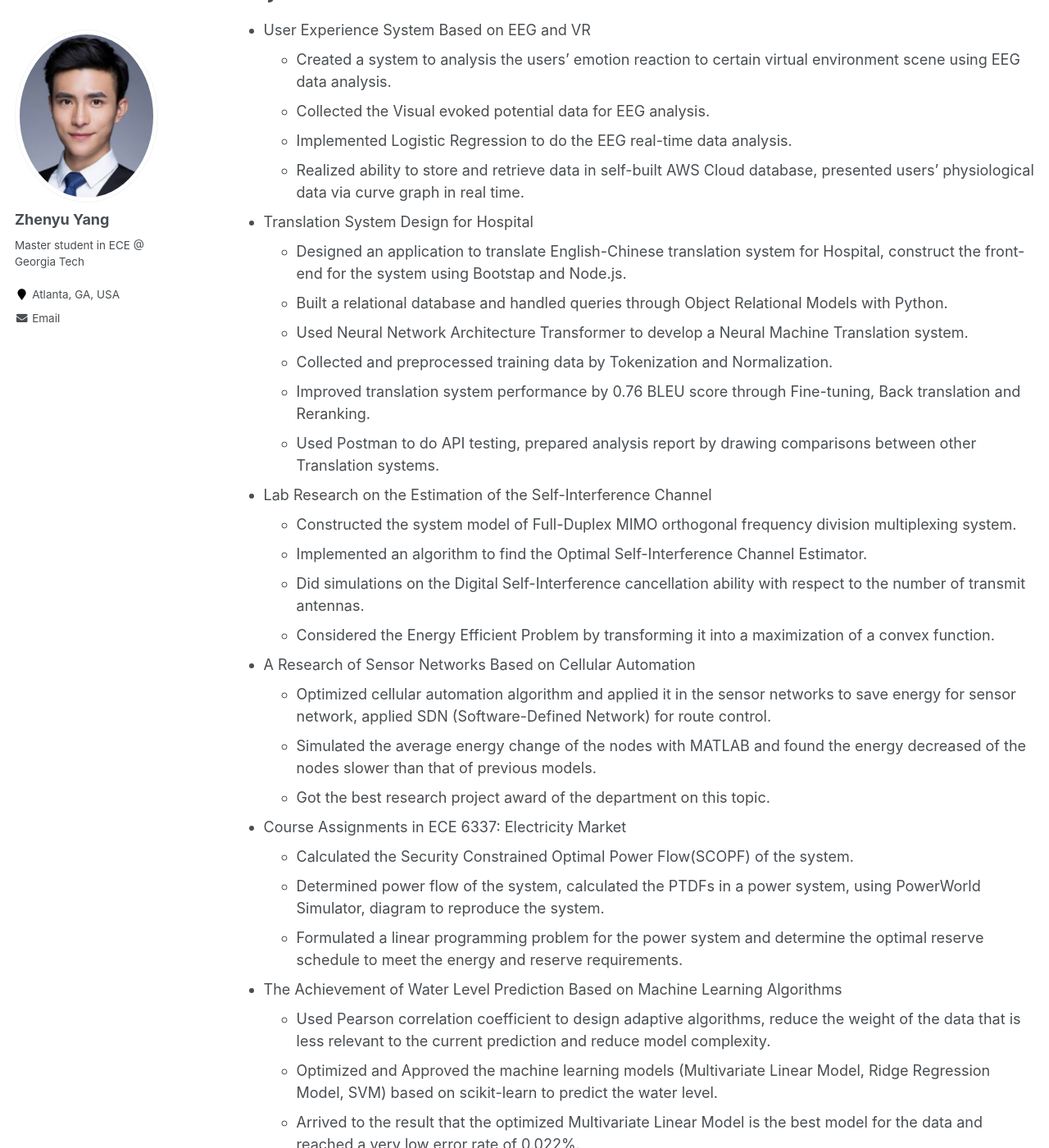
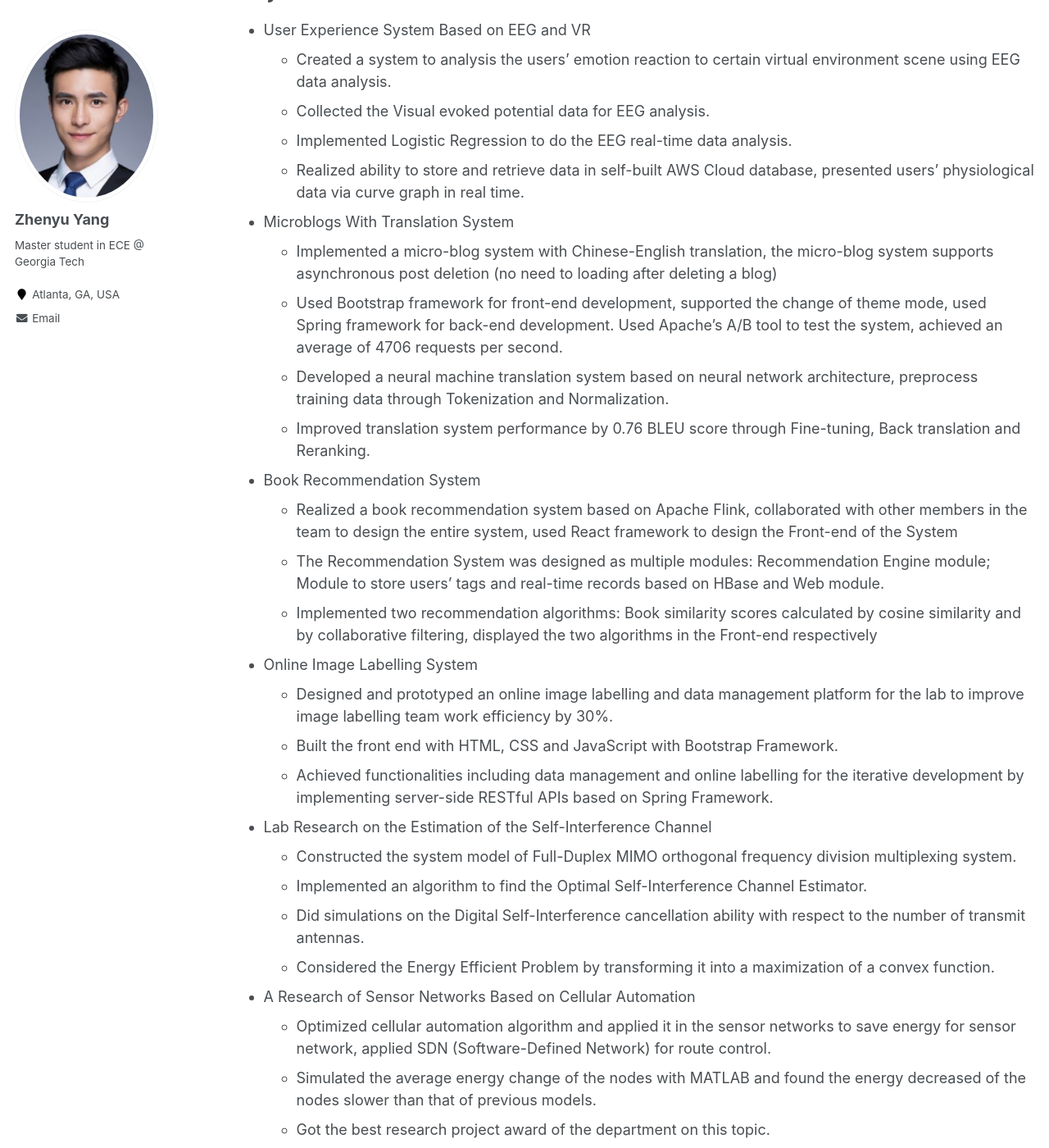
Before and after one commit to azpeteryang/azpeteryang.github.io, a Jekyll site: the page built from _pages/cv.md, in a window 1280 px wide and 1400 px high, scrolled down 833 px. Shown: the whole window at 82% size. Built offline with Jekyll 4.4.1, drawn with Linux system fonts in a browser that asks for light colours; some of the changed text lies outside the part shown.

Commit message:
Update cv.md

```diff
--- a/_pages/cv.md
+++ b/_pages/cv.md
@@ -17,8 +17,8 @@ Education
 Internship experience
 ======
 * Hand-Written Detection Using Machine Learning Methods at Zhun Xing Yun Xue Technology
-  * Used and compared different methods to pre-process the image datasets, observed that converting the image to the frequency domain has a very good effect in improving the accuracy of hand-written detection.
-  * Designed a model for object detection using optimized ResNet by Online Hard Example Mining.
+  * •	Used and compared different methods to pre-process the image datasets, observed that converting the image to the frequency domain has a very good effect in improving the accuracy of the recognition.
+  * Designed a model for hand-written using optimized ResNet with Online Hard Example Mining and Multi-GPU training with parameter server architecture.
   * The optimized model increased 3% accuracy and 3 times faster training speed comparing to the built-in ResNet in PyTorch.
 
 
@@ -40,13 +40,27 @@ Projects
   * Realized ability to store and retrieve data in self-built AWS Cloud database, presented users’ physiological data via curve graph in real time.
 
 
-* Translation System Design for Hospital
-  *	Designed an application to translate English-Chinese translation system for Hospital, construct the front-end for the   system using Bootstap and Node.js.
-  *	Built a relational database and handled queries through Object Relational Models with Python.
-  *	Used Neural Network Architecture Transformer to develop a Neural Machine Translation system.
-  *	Collected and preprocessed training data by Tokenization and Normalization.
+* Microblogs With Translation System
+  *	Implemented a micro-blog system with Chinese-English translation, the micro-blog system supports asynchronous post deletion (no need to loading after deleting a blog)
+  *	Used Bootstrap framework for front-end development, supported the change of theme mode, used Spring framework for back-end development. Used Apache’s A/B tool to test the system, achieved an average of 4706 requests per second.
+  *	Developed a neural machine translation system based on neural network architecture, preprocess training data through Tokenization and Normalization.
   *	Improved translation system performance by 0.76 BLEU score through Fine-tuning, Back translation and Reranking.
-  *	Used Postman to do API testing, prepared analysis report by drawing comparisons between other Translation systems.
+
+
+* Book Recommendation System
+  *	Realized a book recommendation system based on Apache Flink, collaborated with other members in the team to design the entire system, used React framework to design the Front-end of the System
+  *	The Recommendation System was designed as multiple modules: Recommendation Engine module; Module to store users’ tags and real-time records based on HBase and Web module.
+  *	Implemented two recommendation algorithms: Book similarity scores calculated by cosine similarity and by collaborative filtering, displayed the two algorithms in the Front-end respectively
+
+
+
+
+* Online Image Labelling System
+  *	Designed and prototyped an online image labelling and data management platform for the lab to improve image labelling team work efficiency by 30%.
+  *	Built the front end with HTML, CSS and JavaScript with Bootstrap Framework.
+  *	Achieved functionalities including data management and online labelling for the iterative development by implementing server-side RESTful APIs based on Spring Framework.
+
+
 
 
 * Lab Research on the Estimation of the Self-Interference Channel
```
